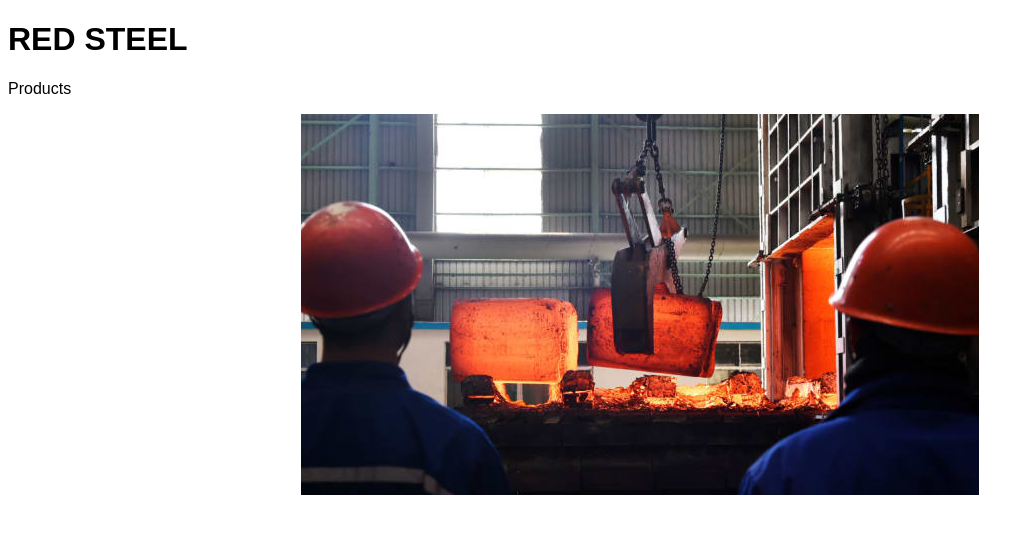
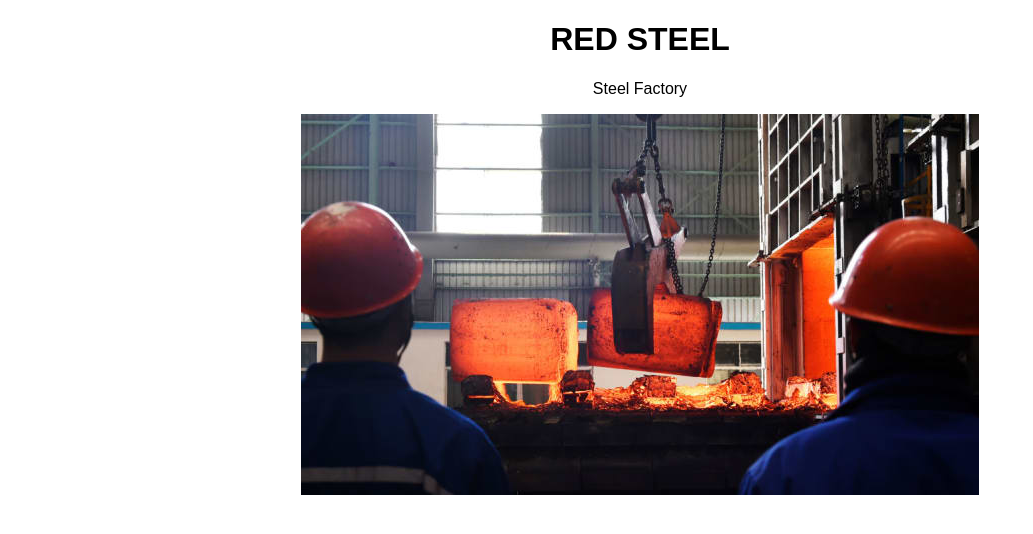
Before and after one commit to fenunes/web, a plain HTML site: page index.html in a window 1280 px wide. Shown: the whole page, without its empty margins (0-1033 px from the left). Drawn offline with Linux system fonts and the light colour scheme.

Commit message:
Update index.html

```diff
--- a/index.html
+++ b/index.html
@@ -11,12 +11,10 @@ body {
 </style>
 </head>
 <body>
-
-<h1>RED STEEL</h1>
-<p>Products</p>
-
   <center>
-  <img src="steel4.jpg">
+     <h1>RED STEEL</h1>
+     <p>Steel Factory</p>
+     <img src="steel4.jpg">
   </center>
 
 </body>
```
